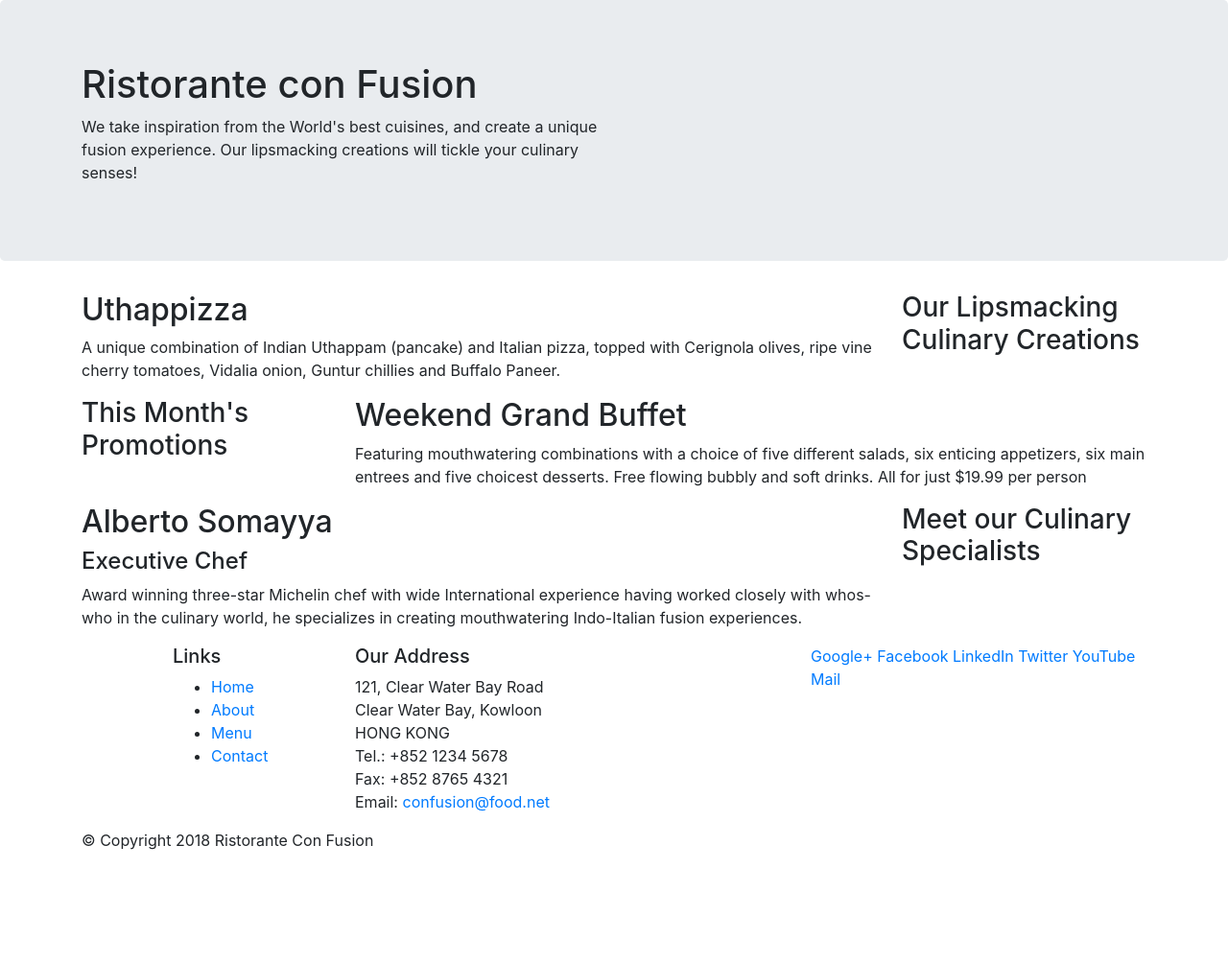
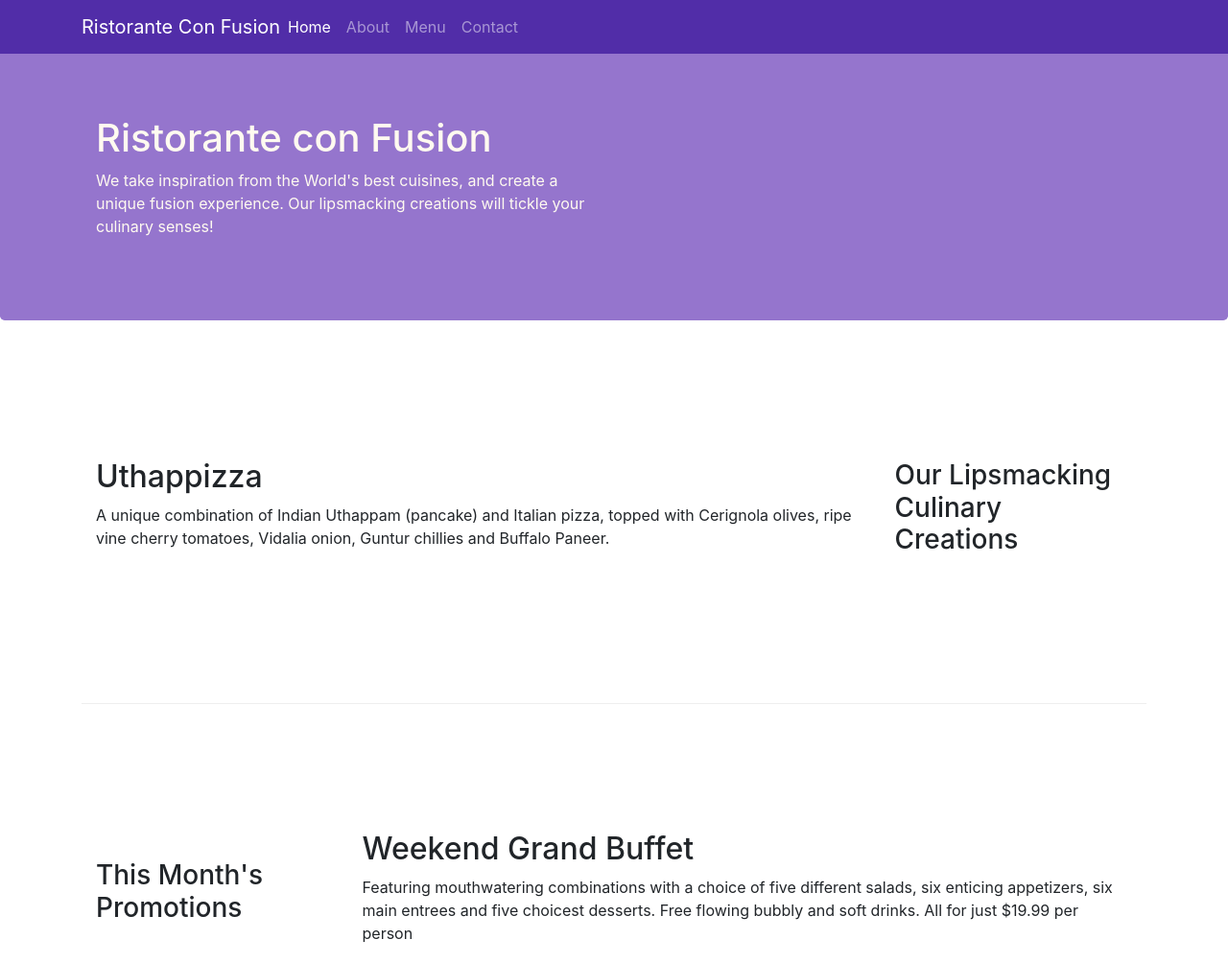
Before and after one commit to NishthaN/BootstrapPractice, a website: page index.html in a window 1280 px wide. Shown: the top 1004 px of the page at 96% size. Before the commit the page ends 904 px from the top, so only its background shows below. Drawn offline with nearby package versions, Linux system fonts and the light colour scheme.

Commit message:
navbar breadcrumbs

```diff
--- /dev/null
+++ b/css/styles.css
@@ -0,0 +1,39 @@
+.row-header{
+    margin:0px auto;
+    padding:0px;
+}
+
+.row-content {
+    margin:0px auto;
+    padding: 50px 0px 50px 0px;
+    border-bottom: 1px ridge;
+    min-height:400px;
+}
+
+.footer{
+    background-color: #D1C4E9;
+    margin:0px auto;
+    padding: 20px 0px 20px 0px;
+}
+
+.jumbotron {
+    padding:70px 30px 70px 30px;
+    margin:0px auto;
+    background: #9575CD ;
+    color:floralwhite;
+}
+
+address{
+    font-size:80%;
+    margin:0px;
+    color:#0f0f0f;
+}
+
+body{
+    padding:50px 0px 0px 0px;
+    z-index:0;
+}
+
+.navbar-dark {
+     background-color: #512DA8;
+}
--- a/index.html
+++ b/index.html
@@ -9,14 +9,33 @@
 
     <!-- Bootstrap CSS -->
     <link rel="stylesheet" href="node_modules/bootstrap/dist/css/bootstrap.min.css">
+    <link href="css/styles.css" rel="stylesheet">
     <title>Ristorante Con Fusion</title>
 </head>
 
 <body>
+<nav class = "navbar navbar-dark navbar-expand-sm fixed-top">
+    <div class = "container">
+        <button class="navbar-toggler" type="button" data-toggle="collapse" data-target="#Navbar">
+            <span class="navbar-toggler-icon"></span>
+        </button>
+        <a class="navbar-brand mr-auto" href="#">Ristorante Con Fusion</a>
+        <div class = "collapse navbar-collapse" id ="Navbar">
+        <ul class="navbar-nav mr-auto">
+            <li class="nav-item active"><a class="nav-link" href="#">Home</a></li>
+            <li class="nav-item"><a class="nav-link" href="./aboutus.html">About</a></li>
+            <li class="nav-item"><a class="nav-link" href="#">Menu</a></li>
+            <li class="nav-item"><a class="nav-link" href="#">Contact</a></li>
+        </ul>
+        </div>
 
+        </a>
+    </div>
+
+</nav>
     <header class = "jumbotron">
         <div class = "container">
-            <div class = "row">
+            <div class = "row row-header">
                 <div class = "col-12 col-sm-6">
                     <h1>Ristorante con Fusion</h1>
                     <p>We take inspiration from the World's best cuisines, and create a unique fusion experience. Our lipsmacking creations will tickle your culinary senses!</p>
@@ -28,47 +47,47 @@
     </header>
 
     <div class = "container">
-        <div class = "row">
+        <div class = "row row-content align-items-center">
             <div class="col-12 col-sm-4 order-sm-last col-md-3">
                 <h3>Our Lipsmacking Culinary Creations</h3>
             </div>
             <div class = "col col-sm order-sm-first col-md">
                 <h2>Uthappizza</h2>
-                <p>A unique combination of Indian Uthappam (pancake) and Italian pizza, topped with Cerignola olives, ripe vine cherry tomatoes, Vidalia onion, Guntur chillies and Buffalo Paneer.</p>
+                <p class = "d-none d-sm-block">A unique combination of Indian Uthappam (pancake) and Italian pizza, topped with Cerignola olives, ripe vine cherry tomatoes, Vidalia onion, Guntur chillies and Buffalo Paneer.</p>
             </div>
         </div>
 
 
-        <div class = "row">
+        <div class = "row row-content align-items-center">
             <div class="col-12 col-sm-4 col-md-3">
                 <h3>This Month's Promotions</h3>
             </div>
             <div class = "col col-sm col-md">
                 <h2>Weekend Grand Buffet</h2>
-                <p>Featuring mouthwatering combinations with a choice of five different salads, six enticing appetizers, six main entrees and five choicest desserts. Free flowing bubbly and soft drinks. All for just $19.99 per person </p>
+                <p class = "d-none d-sm-block">Featuring mouthwatering combinations with a choice of five different salads, six enticing appetizers, six main entrees and five choicest desserts. Free flowing bubbly and soft drinks. All for just $19.99 per person </p>
             </div>
         </div>
 
-        <div class = "row">
+        <div class = "row row-content align-items-center">
             <div class="col-12 col-sm-4 order-sm-last col-md-3">
                 <h3>Meet our Culinary Specialists</h3>
             </div>
             <div class = "col col-sm order-sm-first col-md">
                 <h2>Alberto Somayya</h2>
                 <h4>Executive Chef</h4>
-                <p>Award winning three-star Michelin chef with wide International experience having worked closely with whos-who in the culinary world, he specializes in creating mouthwatering Indo-Italian fusion experiences. </p>
+                <p class = "d-none d-sm-block">Award winning three-star Michelin chef with wide International experience having worked closely with whos-who in the culinary world, he specializes in creating mouthwatering Indo-Italian fusion experiences. </p>
             </div>
         </div>
     </div>
 
-    <footer>
+    <footer class = "footer">
         <div class = "container">
             <div class = "row">
                 <div class = "col-4 offset-1 col-sm-2">
                     <h5>Links</h5>
-                    <ul>
+                    <ul class = "list-unstyled">
                         <li><a href="#">Home</a></li>
-                        <li><a href="#">About</a></li>
+                        <li><a href="./aboutus.html">About</a></li>
                         <li><a href="#">Menu</a></li>
                         <li><a href="#">Contact</a></li>
                     </ul>
@@ -84,8 +103,8 @@
 		              Email: <a href="mailto:confusion@food.net">confusion@food.net</a>
 		           </address>
                 </div>
-                <div class = "col-12 col-sm-4">
-                    <div>
+                <div class = "col-12 col-sm-4 align-self-center">
+                    <div class = "text-center">
                         <a href="http://google.com/+">Google+</a>
                         <a href="http://www.facebook.com/profile.php?id=">Facebook</a>
                         <a href="http://www.linkedin.com/in/">LinkedIn</a>
@@ -95,7 +114,7 @@
                     </div>
                 </div>
            </div>
-           <div class = "row">
+           <div class = "row justify-content-center ">
                 <div class = "col-auto">
                     <p>© Copyright 2018 Ristorante Con Fusion</p>
                 </div>
```
Also changed, not shown: aboutus.html (added, +137 -0 lines).
